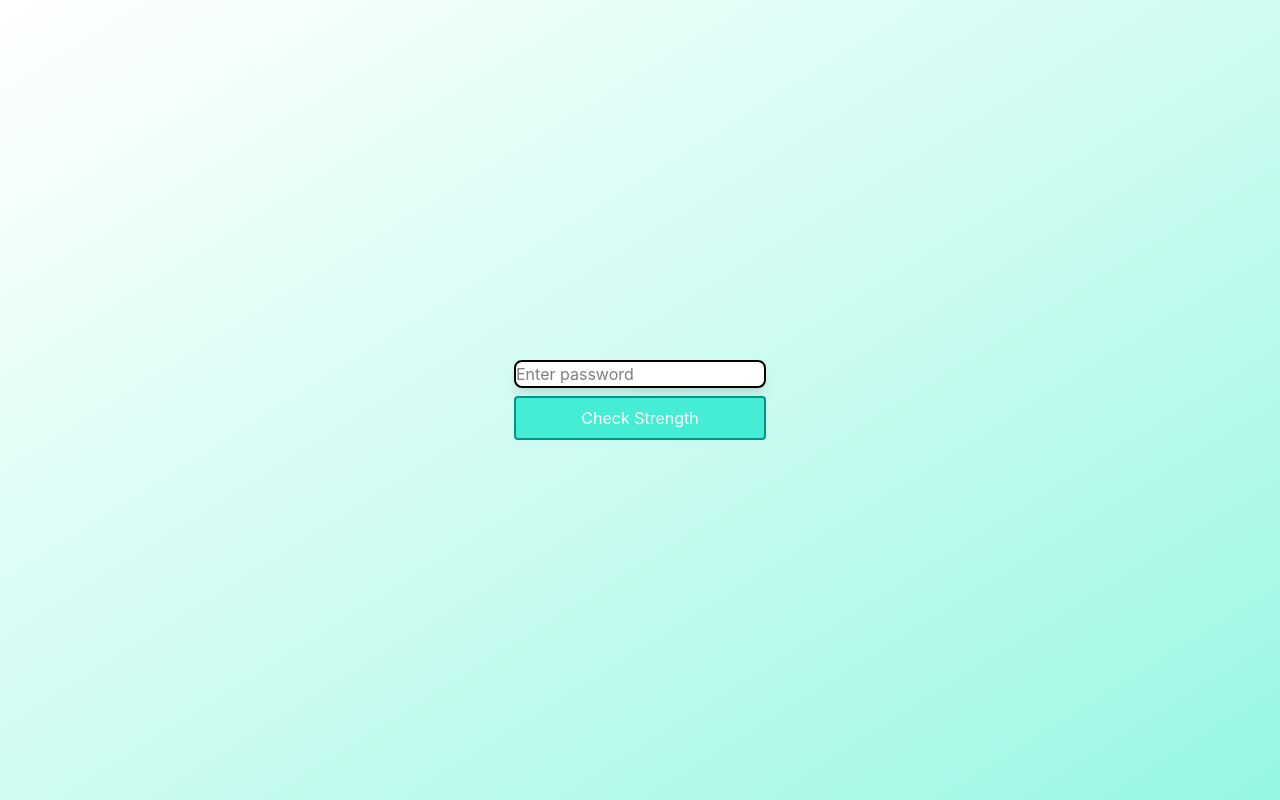
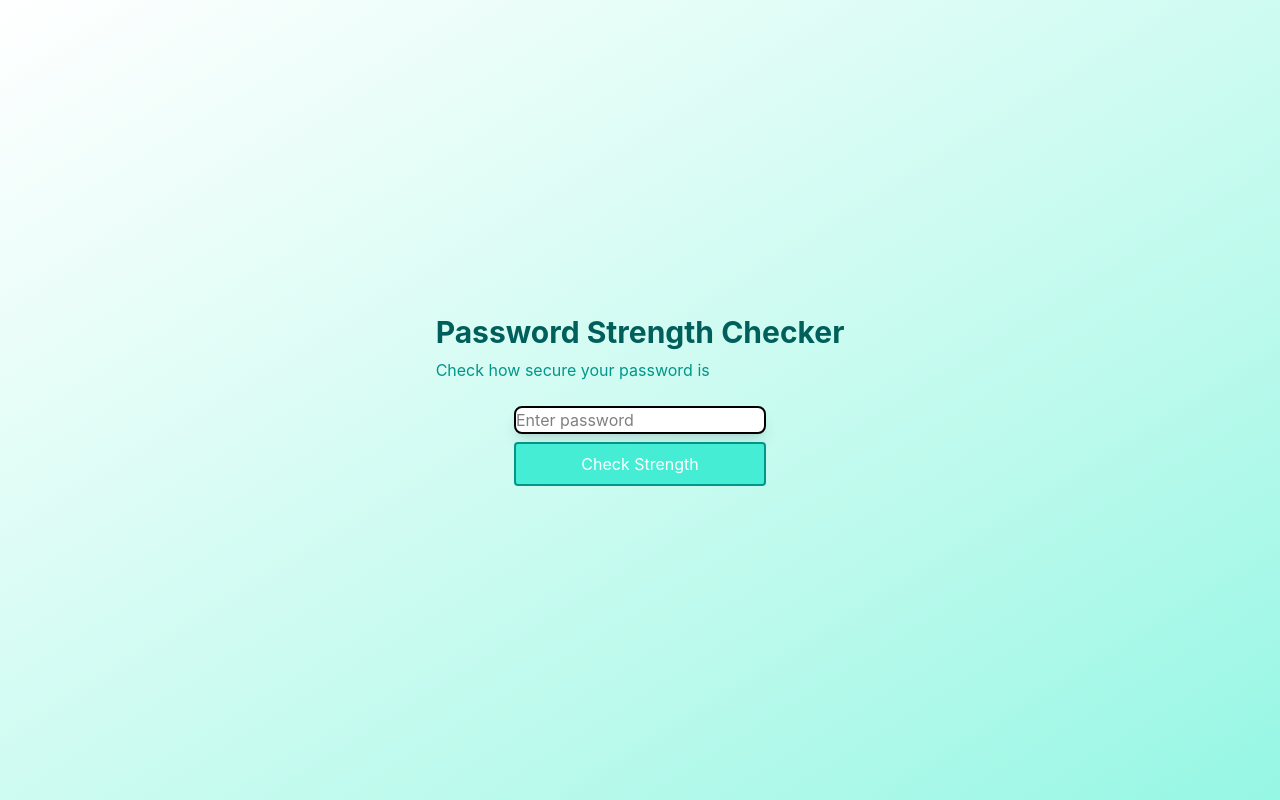
Before and after one commit to AbnerYousuf/password-strength-checker, a Vue app in the folder frontend/: page / in a window 1280 px wide. Built offline with nearby package versions, Linux system fonts and the light colour scheme; the HTML template or start-up script is replaced by a standard one.

Commit message:
added a header component

```diff
--- a/frontend/src/components/FormComponent.vue
+++ b/frontend/src/components/FormComponent.vue
@@ -1,7 +1,4 @@
 <template>
-  <div
-    class="min-h-screen bg-linear-to-br from-white to-teal-200 flex items-center justify-center p-4"
-  >
   <form @submit.prevent="checkPassword">
     <div
       class="border-2 border-black bg-white rounded-lg w-full max-w-md shadow-lg mb-2 flex flex-col"
@@ -18,7 +15,6 @@
       </button>
     </div>
   </form>
-  </div>
 </template>
 
 <script setup lang="ts">
--- /dev/null
+++ b/frontend/src/components/PageHeaderComponent.vue
@@ -0,0 +1,8 @@
+<template>
+  <div class="mb-6">
+    <h1 class="text-3xl font-bold text-teal-800 mb-2">Password Strength Checker</h1>
+    <p class="text-teal-600">Check how secure your password is</p>
+  </div>
+</template>
+
+<script setup lang="ts"></script>
--- a/frontend/src/views/HomeView.vue
+++ b/frontend/src/views/HomeView.vue
@@ -1,7 +1,13 @@
 <template>
-  <FormComponent />
+  <div
+    class="min-h-screen bg-linear-to-br from-white to-teal-200 flex flex-col items-center justify-center p-4"
+  >
+    <div><PageHeaderComponent /></div>
+    <div><FormComponent /></div>
+  </div>
 </template>
 
 <script setup lang="ts">
+import PageHeaderComponent from '@/components/PageHeaderComponent.vue'
 import FormComponent from '@/components/FormComponent.vue'
 </script>
```
Lines whose indentation alone changed are shown as unchanged.
